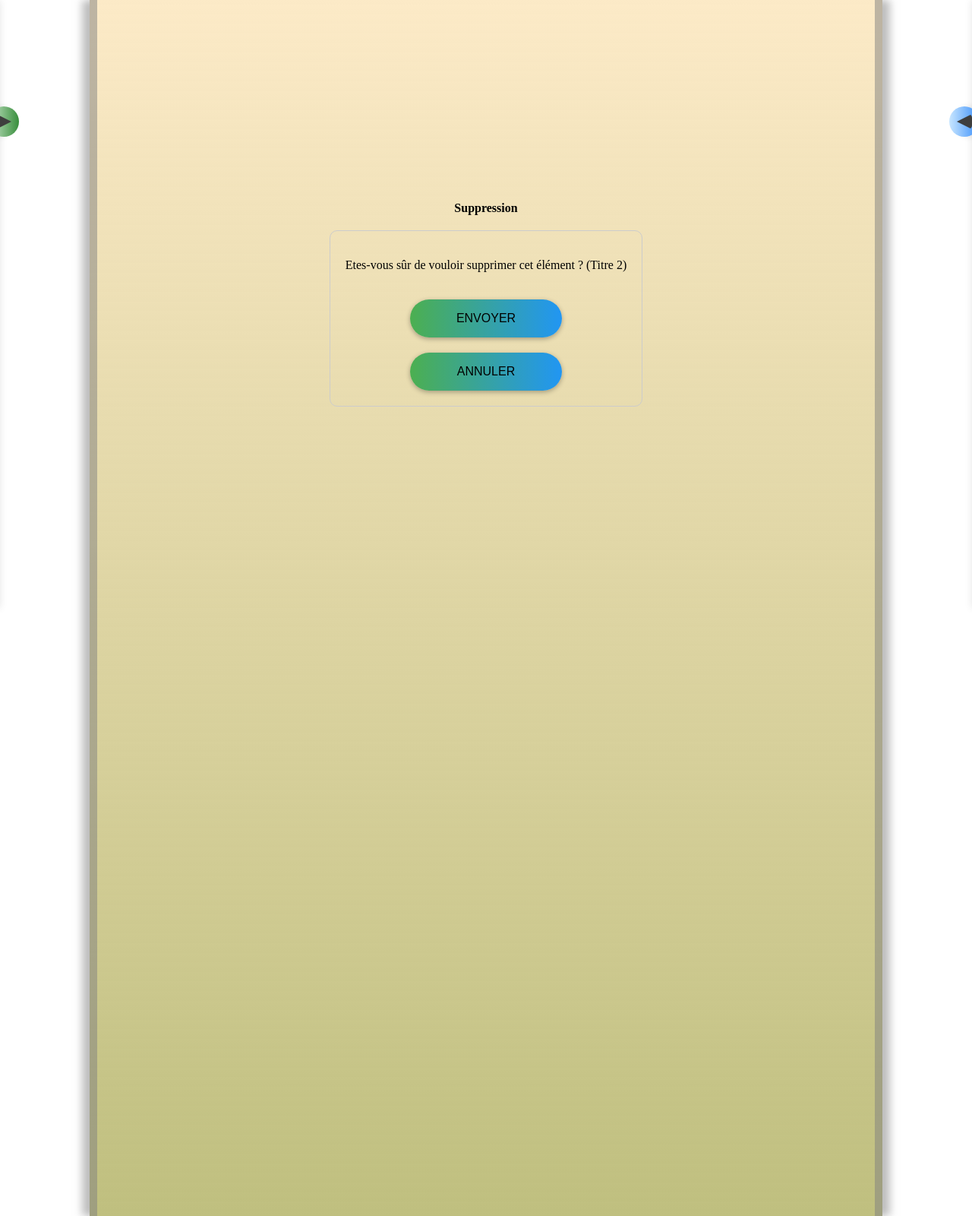
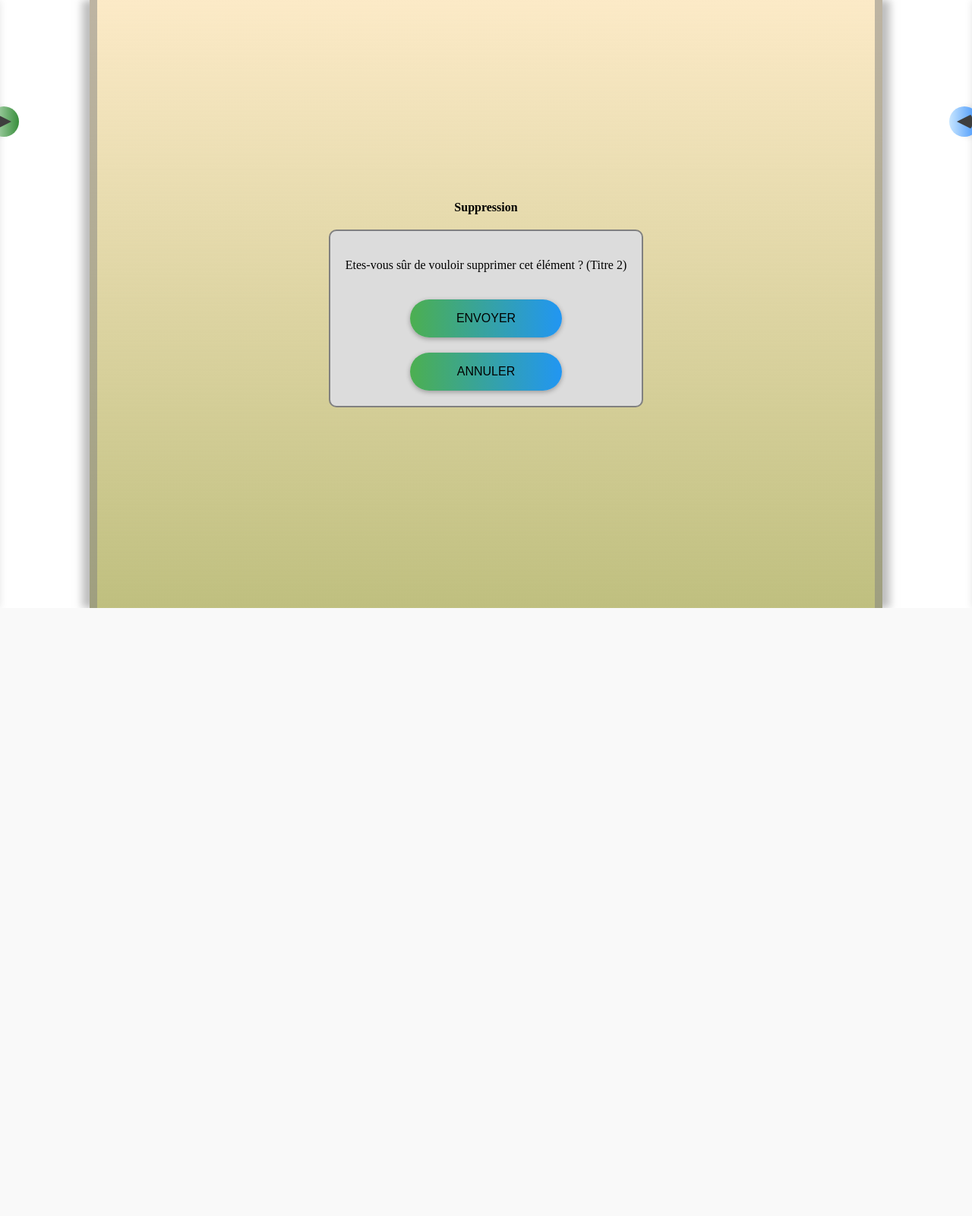
Before and after one commit to gmaOCR/PB, a Django app: page /photo/del/26 in a window 1280 px wide. Shown: the whole page at 76% size. After the commit the page ends 800 px from the top, so only its background shows below. Run offline with Django 4.2, Linux system fonts and the light colour scheme; a user stored in the database is signed in; data comes from the database, SQL or seed files in the repository; parts of the project's set-up code (start-up, migrations or seed data) failed here and were passed over.

Commit message:
minor value change

```diff
--- a/PorteFolio/static/css/base.css
+++ b/PorteFolio/static/css/base.css
@@ -6,7 +6,7 @@ body {
 .background-container {
   width: 80%;
   margin: 0 auto;
-  min-height: 200vh;
+  min-height: 100vh;
   position: relative;
   border-left: 10px solid rgba(128, 128, 128, 0.5);
   border-right: 10px solid rgba(128, 128, 128, 0.5);
@@ -100,9 +100,10 @@ body {
   margin-bottom: 10px;
 }
 .container form {
-  border: 1px solid #ccc;
+  border: 2px solid grey;
   border-radius: 10px;
   padding: 20px;
+  background-color: #DCDCDC;
 }
 
 .container form .form-row label {
@@ -140,6 +141,11 @@ body {
   color: inherit;
 }
 
+.submit-button:hover {
+  transform: scale(1.05);
+  box-shadow: 0px 4px 10px rgba(0, 0, 0, 0.4);
+}
+
 .submit-button:hover,
 .submit-button:focus {
   color: inherit;
@@ -159,8 +165,8 @@ body {
 }
 
 .data-form {
-  max-width: 100%;
   overflow: hidden;
+  background-color: #DCDCDC;
 }
 
 .image-container {
@@ -253,5 +259,5 @@ body {
 }
 
 #username {
-font-size: 12px;
+ font-size: 12px;
 }
```
